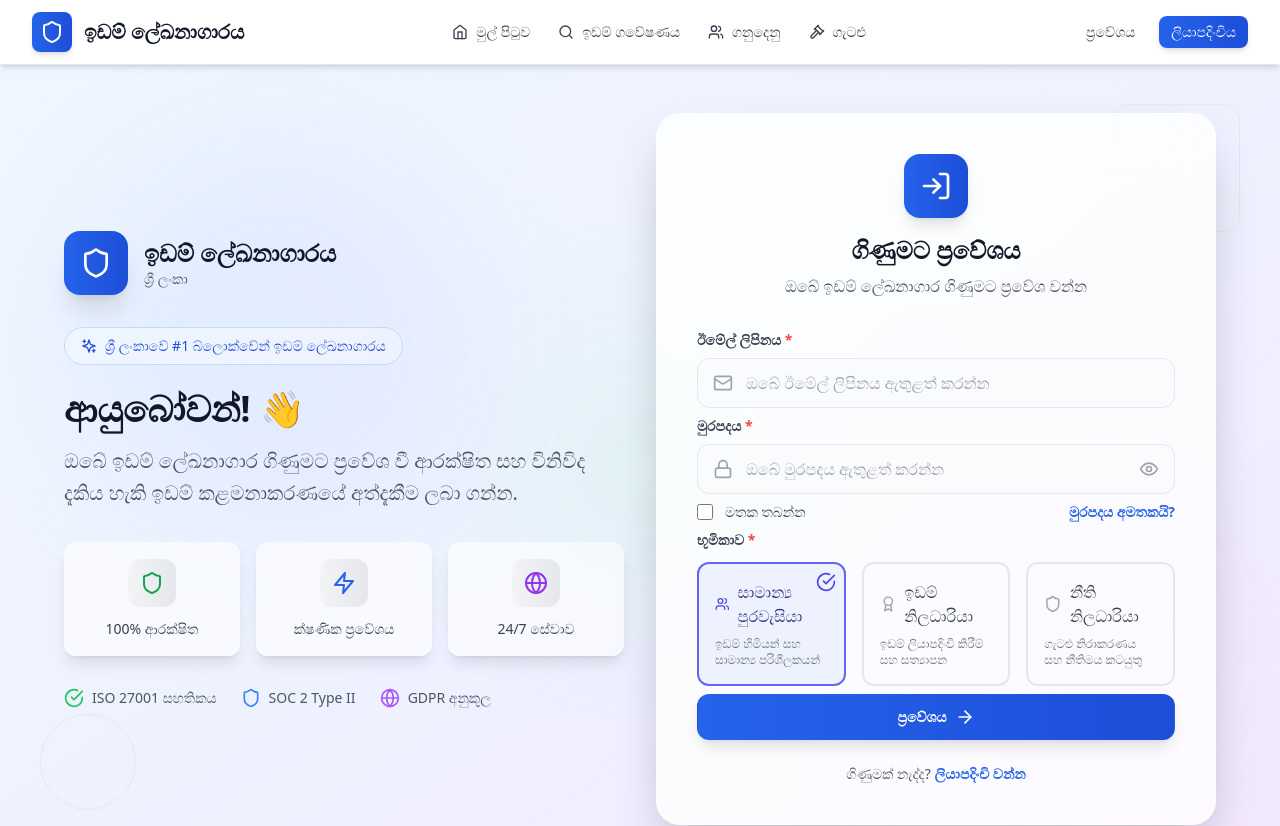
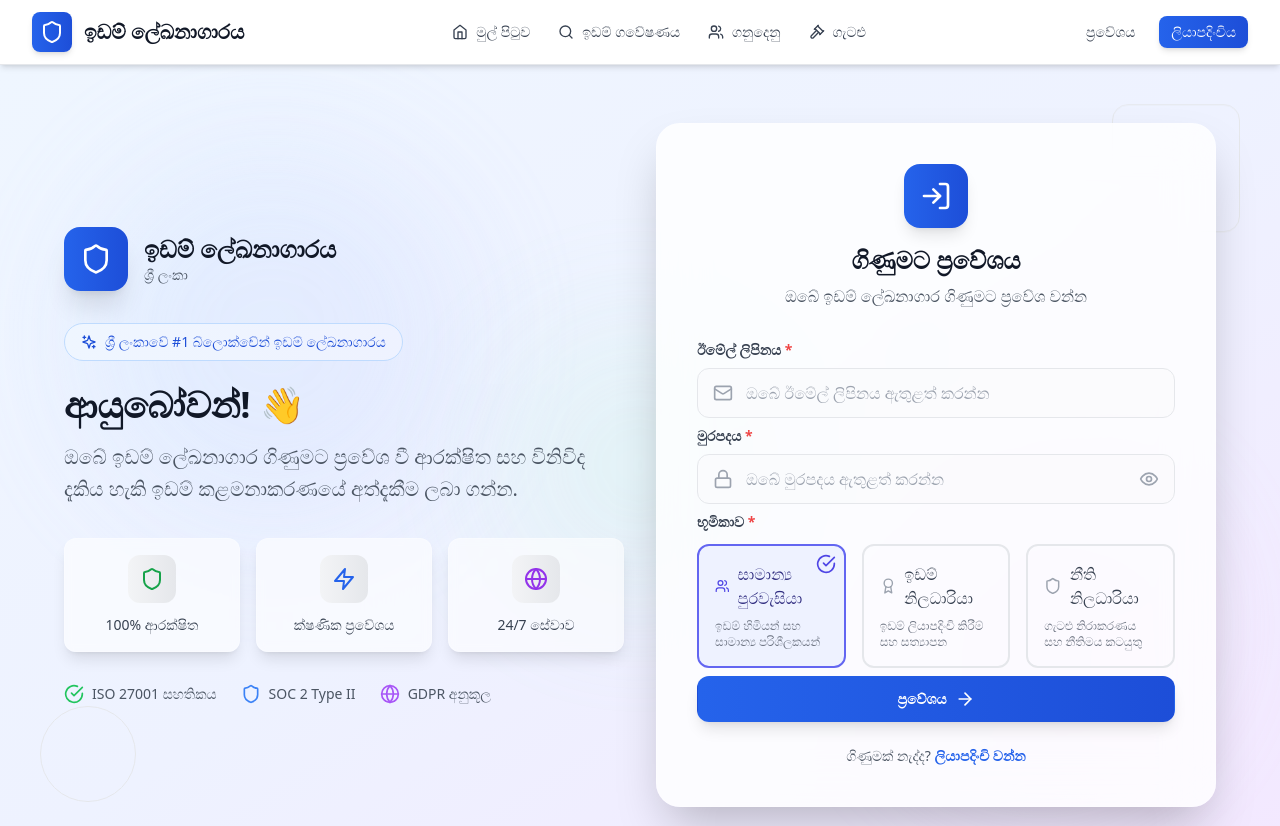
Before and after one commit to iamvirul/iwb25-024-byte-seekers, a React (Vite) app: page /login in a window 1280 px wide. Shown: the top 826 px of the page. Built offline with nearby package versions, Linux system fonts and the light colour scheme.

Commit message:
Removed remember me checkbox and forgot password link from login page

```diff
--- a/src/pages/Login.tsx
+++ b/src/pages/Login.tsx
@@ -113,31 +113,6 @@
                   required
                 />
 
-                <div className="flex items-center justify-between">
-                  <div className="flex items-center">
-                    <input
-                      id="remember-me"
-                      name="remember-me"
-                      type="checkbox"
-                      className="h-4 w-4 text-blue-600 focus:ring-blue-500 border-gray-300 rounded transition-colors duration-200"
-                    />
-                    <label
-                      htmlFor="remember-me"
-                      className="ml-3 block text-sm font-medium text-gray-700"
-                    >
-                      මතක තබන්න
-                    </label>
-                  </div>
-
-                  <div className="text-sm">
-                    <a
-                      href="#"
-                      className="font-semibold text-blue-600 hover:text-blue-500 transition-colors duration-200"
-                    >
-                      මුරපදය අමතකයි?
-                    </a>
-                  </div>
-                </div>
                  <RoleSelector
                   value={formData.role}
                   onChange={(value) =>
```
